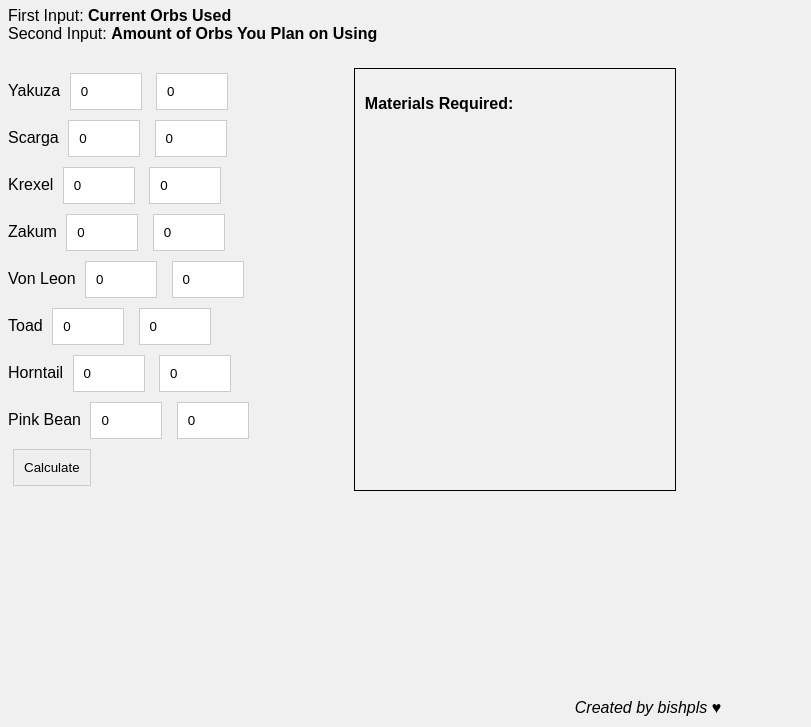
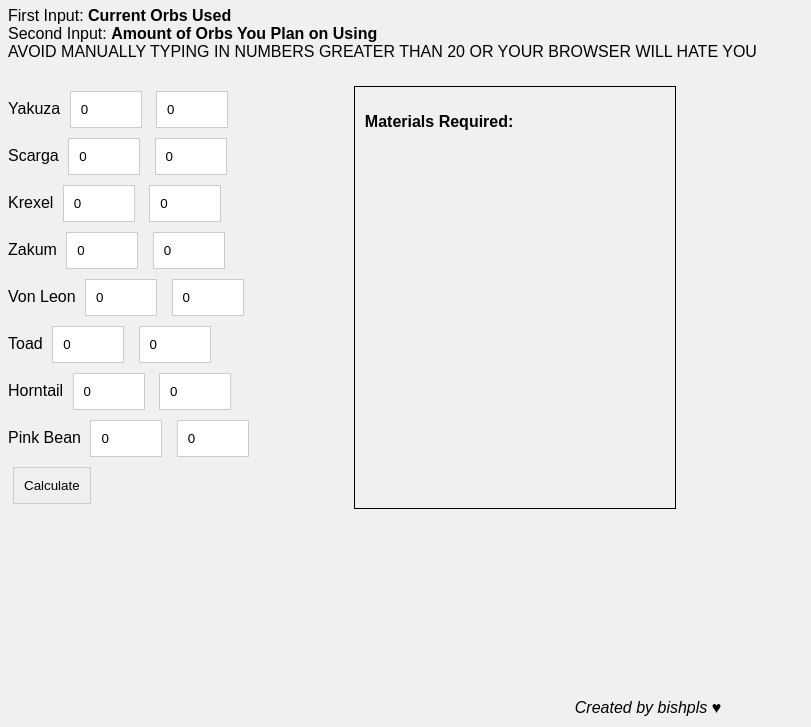
Before and after one commit to ouidmage/kaizen-orbs-calc, a plain HTML site: page index.html in a window 1280 px wide. Shown: the part 73-800 px from the top of the page, without its empty margins (0-811 px from the left). Drawn offline with Linux system fonts and the light colour scheme.

Commit message:
Update index.html

```diff
--- a/index.html
+++ b/index.html
@@ -11,6 +11,7 @@
     <div class="instructions">
       <div>First Input: <span>Current Orbs Used</span></div>
       <div>Second Input: <span>Amount of Orbs You Plan on Using</span></div>
+      <div>AVOID MANUALLY TYPING IN NUMBERS GREATER THAN 20 OR YOUR BROWSER WILL HATE YOU</div>
     </div>
     <div class="main-container">
       <div class="orb-list-container">
```
